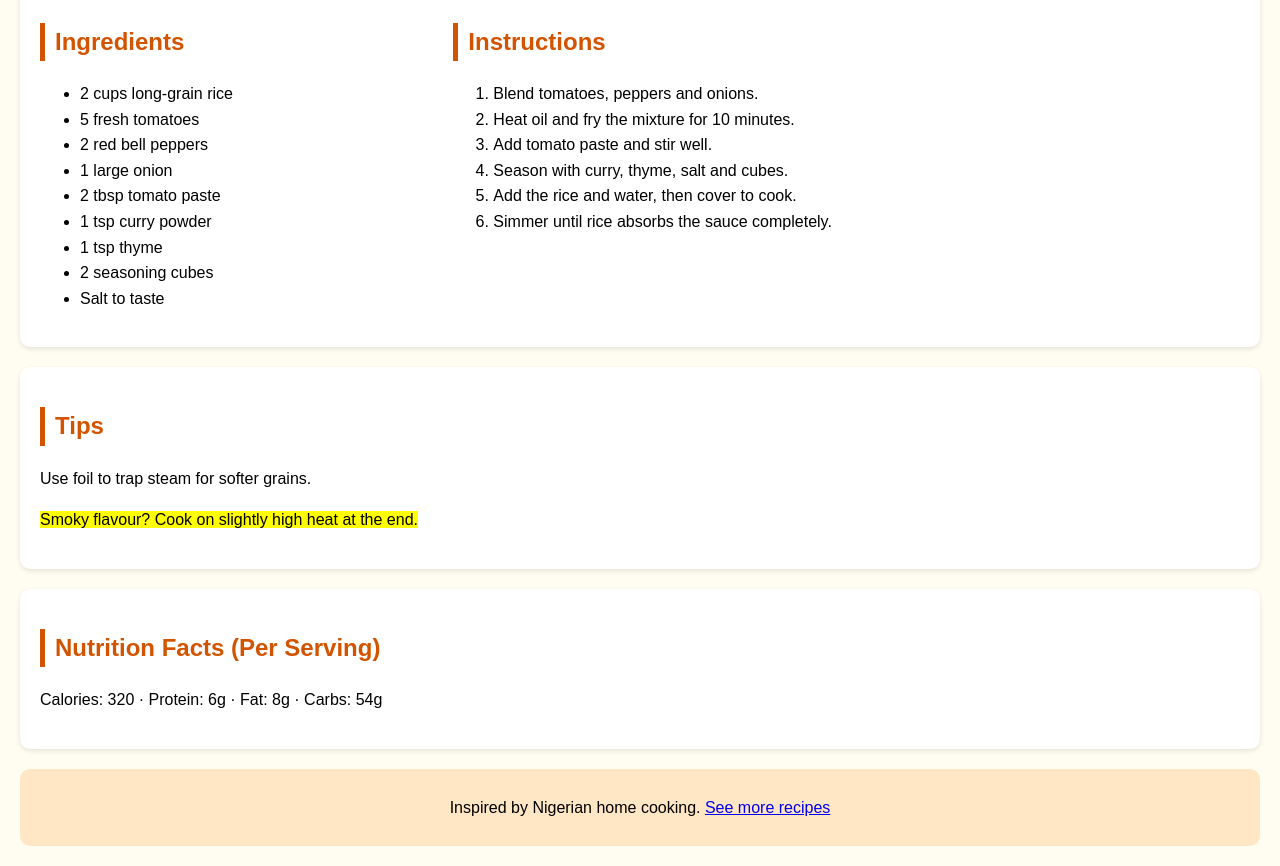
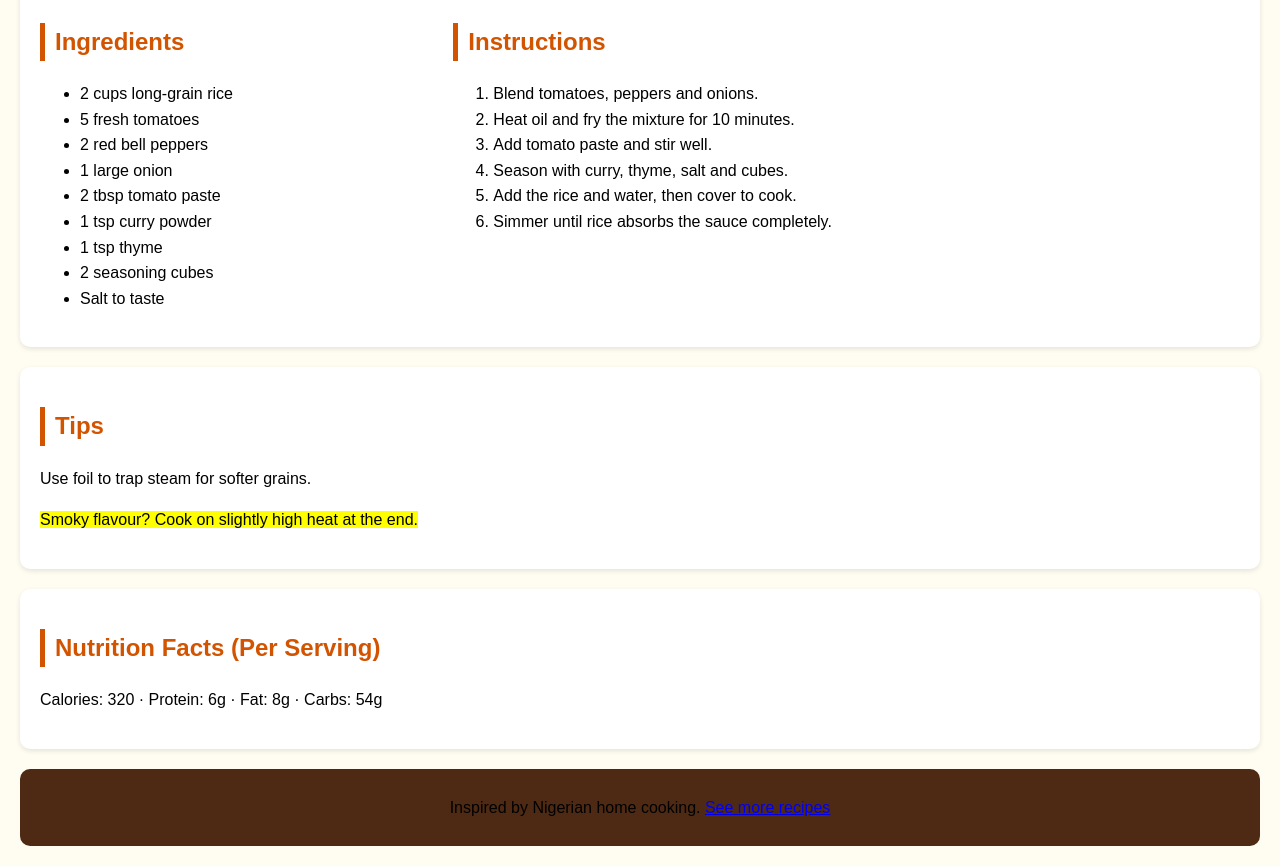
Before and after one commit to emma-toba/jollof-rice-recipe, a plain HTML site: page index.html in a window 1280 px wide. Shown: the part 1101-1967 px from the top of the page. Drawn offline with Linux system fonts and the light colour scheme.

Commit message:
Update style.css

```diff
--- a/style.css
+++ b/style.css
@@ -29,7 +29,7 @@ header h1 {
 footer {
     text-align: center;
     padding: 10px;
-    background: #ffe6c4;
+    background: #4e2a14;
     border-radius: 10px;
 }
 
```
